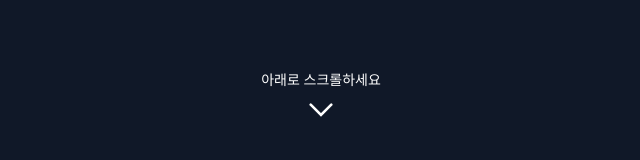
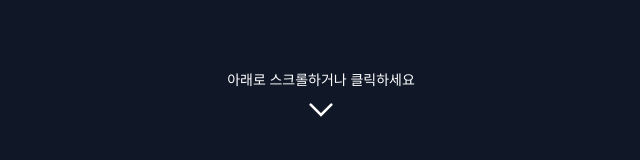
Before and after one commit to Banbok/FE, a React (Vite) app: page / in a window 1280 px wide. Shown: the part 628-788 px from the top of the page, without its empty margins (319-959 px from the left). Built offline with nearby package versions, Linux system fonts and the light colour scheme.

Commit message:
feat : 버튼 클릭 시 세션 이동

```diff
--- a/src/components/sections/CodeUrlInput.tsx
+++ b/src/components/sections/CodeUrlInput.tsx
@@ -1,7 +1,11 @@
 import { useState } from "react";
 import { SectionProps } from "../../interfaces/sectionprops";
 
-export const CodeUrlInput: React.FC<SectionProps> = ({ isActive }) => {
+export const CodeUrlInput: React.FC<SectionProps> = ({
+  isActive,
+  onClick,
+  id,
+}) => {
   const [codeurl, setCodeurl] = useState("");
 
   const handleSubmit = () => {
@@ -19,10 +23,12 @@ export const CodeUrlInput: React.FC<SectionProps> = ({ isActive }) => {
   };
 
   return (
-    <div
+    <section
+      id={id}
       className={`h-screen w-full flex justify-center items-center bg-gray-300 transition-opacity duration-500 ${
         isActive ? "opacity-100" : "opacity-50"
       }`}
+      onClick={onClick}
     >
       <input
         type="text"
@@ -38,6 +44,6 @@ export const CodeUrlInput: React.FC<SectionProps> = ({ isActive }) => {
       >
         전송
       </button>
-    </div>
+    </section>
   );
 };
--- a/src/components/sections/Title.tsx
+++ b/src/components/sections/Title.tsx
@@ -3,7 +3,7 @@ import { useState, useEffect } from "react";
 import { SectionProps } from "../../interfaces/sectionprops";
 import IcLineArrow from "../../assets/icon/IcLinekArrow";
 
-export const Title: React.FC<SectionProps> = ({ isActive }) => {
+export const Title: React.FC<SectionProps> = ({ isActive, onClick, id }) => {
   const [showScrollIndicator, setShowScrollIndicator] = useState(false);
   const [fadeIn, setFadeIn] = useState(false);
 
@@ -22,9 +22,11 @@ export const Title: React.FC<SectionProps> = ({ isActive }) => {
 
   return (
     <div
-      className={`h-screen w-full flex flex-col justify-center items-center bg-gray-900 transition-opacity duration-500 ${
+      id={id}
+      className={`h-screen w-full flex flex-col justify-center items-center bg-gray-900 transition-opacity duration-500 cursor-pointer ${
         isActive ? "opacity-100" : "opacity-50"
       }`}
+      onClick={onClick}
     >
       <h2 className="text-3xl font-bold mb-4 text-white">반 복</h2>
       <p className="text-lg text-center text-white mb-8">
@@ -39,7 +41,9 @@ export const Title: React.FC<SectionProps> = ({ isActive }) => {
             fadeIn ? "opacity-100" : "opacity-0"
           }`}
         >
-          <p className="text-white text-sm mb-2">아래로 스크롤하세요</p>
+          <p className="text-white text-sm mb-2">
+            아래로 스크롤하거나 클릭하세요
+          </p>
           <IcLineArrow
             width="24"
             height="24"
--- a/src/interfaces/sectionprops.ts
+++ b/src/interfaces/sectionprops.ts
@@ -1,3 +1,5 @@
 export interface SectionProps {
   isActive: boolean;
+  onClick: () => void;
+  id?: string;
 }
--- a/src/pages/home/Home.tsx
+++ b/src/pages/home/Home.tsx
@@ -5,10 +5,30 @@ import { useScrollPosition } from "../../hooks/useScrollPosition";
 const Home = () => {
   const activeSection = useScrollPosition();
 
+  // 🔽 클릭 시 다음 섹션으로 이동하는 함수
+  const scrollToNextSection = () => {
+    const sections = [
+      document.getElementById("title-section"),
+      document.getElementById("input-section"),
+    ].filter((section): section is HTMLElement => section !== null);
+
+    if (activeSection < sections.length - 1) {
+      sections[activeSection + 1].scrollIntoView({ behavior: "smooth" });
+    }
+  };
+
   return (
     <div className="w-full">
-      <Title isActive={activeSection === 0} />
-      <CodeUrlInput isActive={activeSection === 1} />
+      <Title
+        isActive={activeSection === 0}
+        onClick={scrollToNextSection}
+        id="title-section"
+      />
+      <CodeUrlInput
+        isActive={activeSection === 1}
+        onClick={scrollToNextSection}
+        id="input-section"
+      />
     </div>
   );
 };
```
